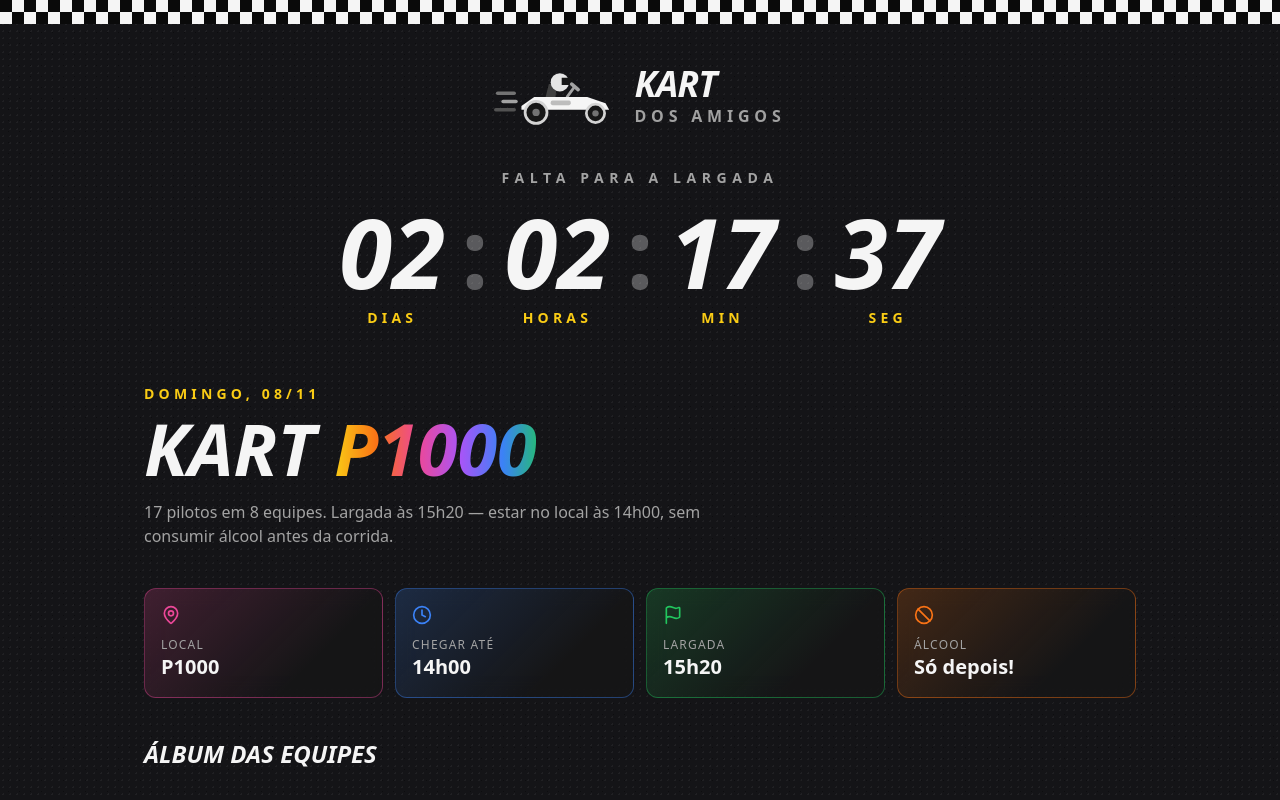
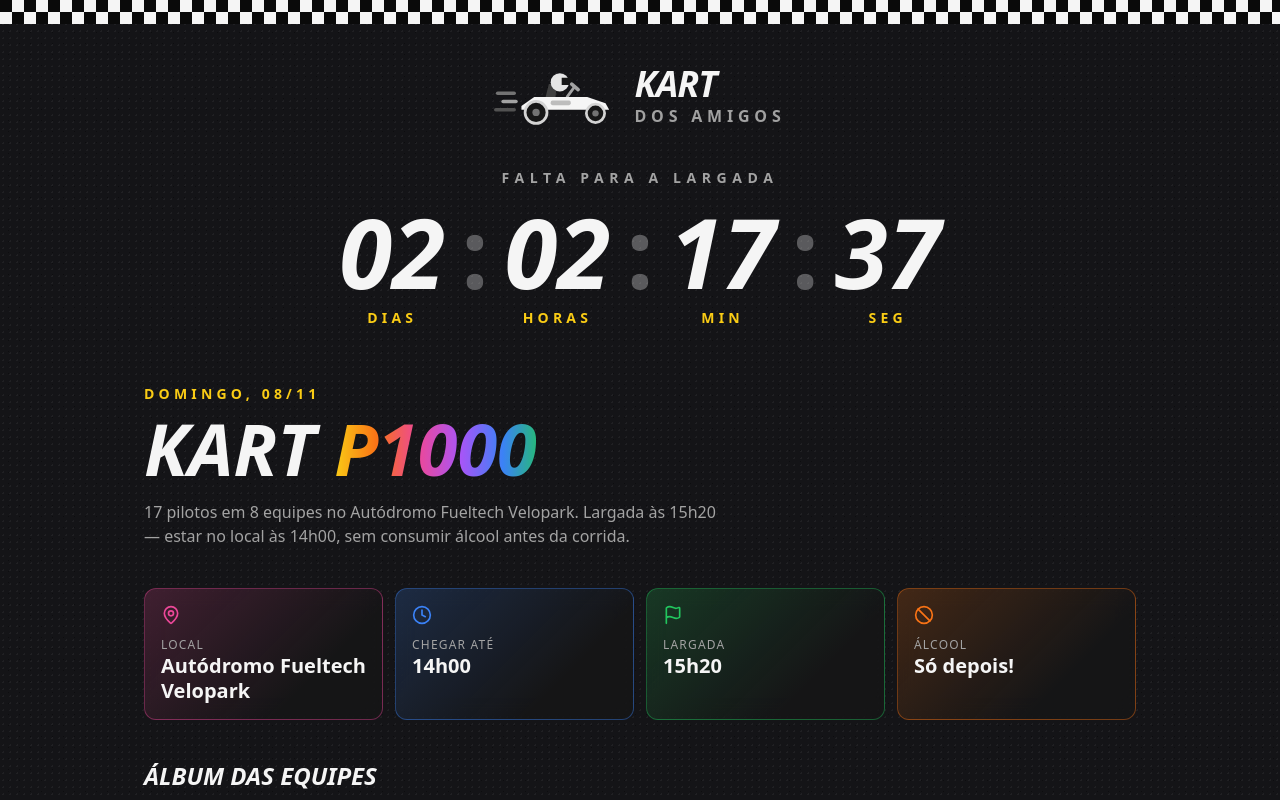
Before and after one commit to AbieladoDev/kart-site, a Next.js app: page / in a window 1280 px wide. Shown: the top 800 px of the page. Built offline with nearby package versions, Linux system fonts and the light colour scheme; no server answers.

Commit message:
feat: set race venue to Autódromo Fueltech Velopark
Co-Authored-By: Claude Opus 5.5 <noreply@anthropic.com>

```diff
--- a/src/app/page.tsx
+++ b/src/app/page.tsx
@@ -36,8 +36,8 @@ export default function Home() {
           Kart <span className="titulo-arcoiris pr-2">P1000</span>
         </h1>
         <p className="mt-4 max-w-xl text-muted">
-          {totalPilotos} pilotos em {equipes.length} equipes. Largada às {corrida.largada} — estar no
-          local às {corrida.chegada}, sem consumir álcool antes da corrida.
+          {totalPilotos} pilotos em {equipes.length} equipes no {corrida.local}. Largada às{" "}
+          {corrida.largada} — estar no local às {corrida.chegada}, sem consumir álcool antes da corrida.
         </p>
 
         <div className="mt-10 grid grid-cols-2 gap-3 sm:grid-cols-4">
@@ -49,7 +49,7 @@ export default function Home() {
             >
               <Icone className="size-5" style={{ color: cor }} />
               <div className="mt-3 text-xs uppercase tracking-widest text-muted">{titulo}</div>
-              <div className="text-xl font-bold">{valor}</div>
+              <div className="text-xl font-bold leading-tight">{valor}</div>
             </div>
           ))}
         </div>
--- a/src/lib/campeonato.ts
+++ b/src/lib/campeonato.ts
@@ -8,7 +8,7 @@ export type Etapa = {
 }
 
 export const etapas: Etapa[] = [
-  { numero: 1, data: "08/11", local: "P1000", hora: "15h20" },
+  { numero: 1, data: "08/11", local: "Autódromo Fueltech Velopark", hora: "15h20" },
   { numero: 2, data: "A definir", local: "A definir" },
   { numero: 3, data: "A definir", local: "A definir" },
 ]
--- a/src/lib/pilotos.ts
+++ b/src/lib/pilotos.ts
@@ -100,7 +100,7 @@ export function corTexto(hex: string): string {
 export const totalPilotos = equipes.reduce((s, e) => s + e.pilotos.length, 0)
 
 export const corrida = {
-  local: "P1000",
+  local: "Autódromo Fueltech Velopark",
   data: "08/11",
   diaSemana: "Domingo",
   chegada: "14h00",
```
